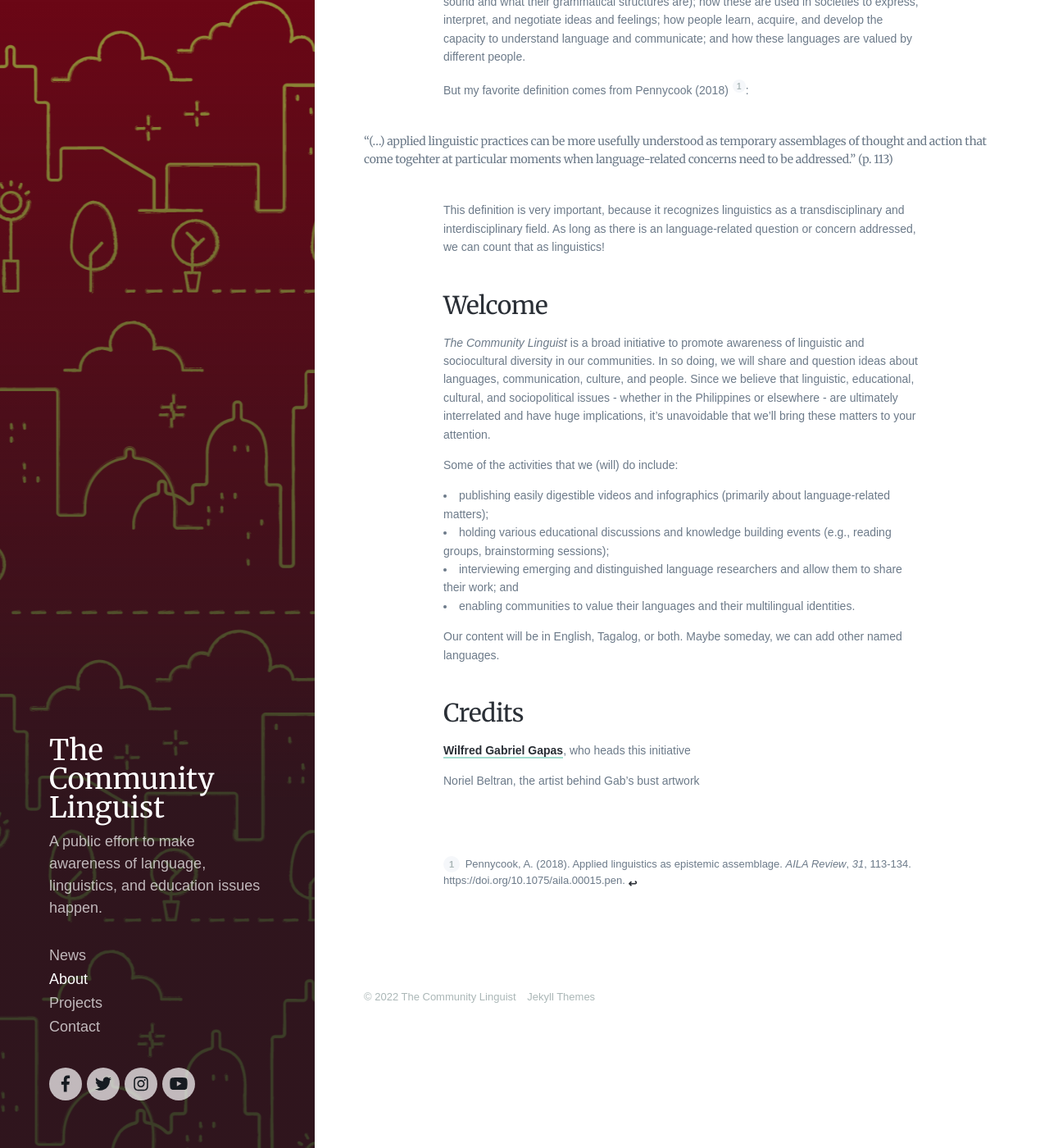
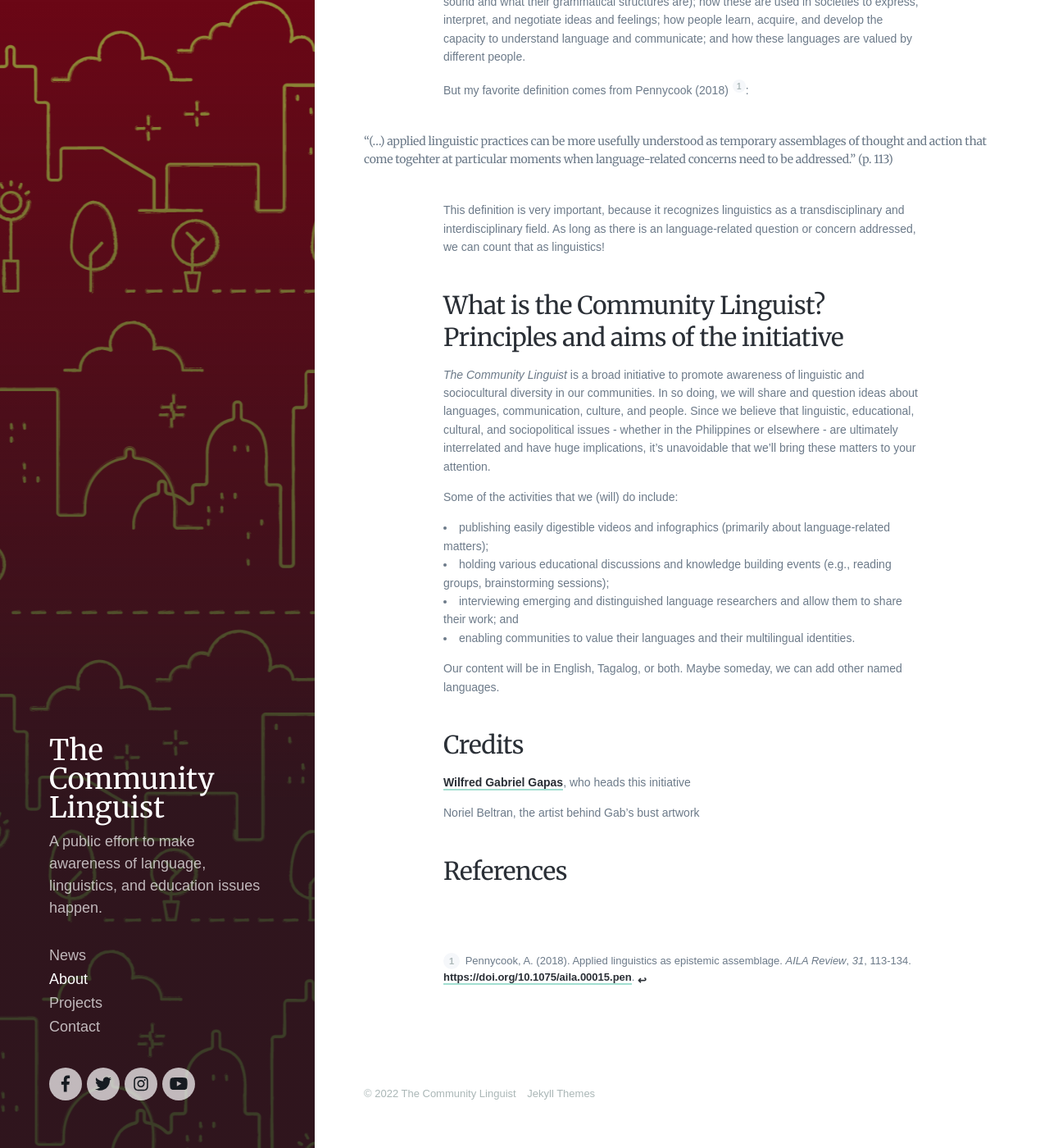
Before and after one commit to tclinguistics/tclinguistics.github.io, a Jekyll site: the page built from _pages/about.md, in a window 1280 px wide and 1400 px high, scrolled down 582 px. Shown: the whole window at 82% size. Built offline with Jekyll 4.4.1, drawn with Linux system fonts in a browser that asks for light colours; nearby versions of some CDN libraries; some web fonts are replaced.

Commit message:
Update about.md

```diff
--- a/_pages/about.md
+++ b/_pages/about.md
@@ -12,13 +12,11 @@ Most textbooks defines the social science of linguistics as the "scientific stud
 
 But my favorite definition comes from Pennycook (2018)[^1]:
 
-[^1]: Pennycook, A. (2018). Applied linguistics as epistemic assemblage. *AILA Review*, *31*, 113-134. https://doi.org/10.1075/aila.00015.pen.
-
 > "(...) applied linguistic practices can be more usefully understood as temporary assemblages of thought and action that come togehter at particular moments when language-related concerns need to be addressed." (p. 113)
 
 This definition is very important, because it recognizes linguistics as a transdisciplinary and interdisciplinary field. As long as there is an language-related question or concern addressed, we can count that as linguistics!
 
-### Welcome
+### What is the Community Linguist? Principles and aims of the initiative
 
 *The Community Linguist* is a broad initiative to promote awareness of linguistic and sociocultural diversity in our communities. In so doing, we will share and question ideas about languages, communication, culture, and people. Since we believe that linguistic, educational, cultural, and sociopolitical issues - whether in the Philippines or elsewhere - are ultimately interrelated and have huge implications, it's unavoidable that we'll bring these matters to your attention.
 
@@ -35,3 +33,6 @@ Our content will be in English, Tagalog, or both. Maybe someday, we can add othe
 [Wilfred Gabriel Gapas](https://senseigab.github.io), who heads this initiative
 
 Noriel Beltran, the artist behind Gab's bust artwork
+
+### References
+[^1]: Pennycook, A. (2018). Applied linguistics as epistemic assemblage. *AILA Review*, *31*, 113-134. [https://doi.org/10.1075/aila.00015.pen](https://doi.org/10.1075/aila.00015.pen).
```
